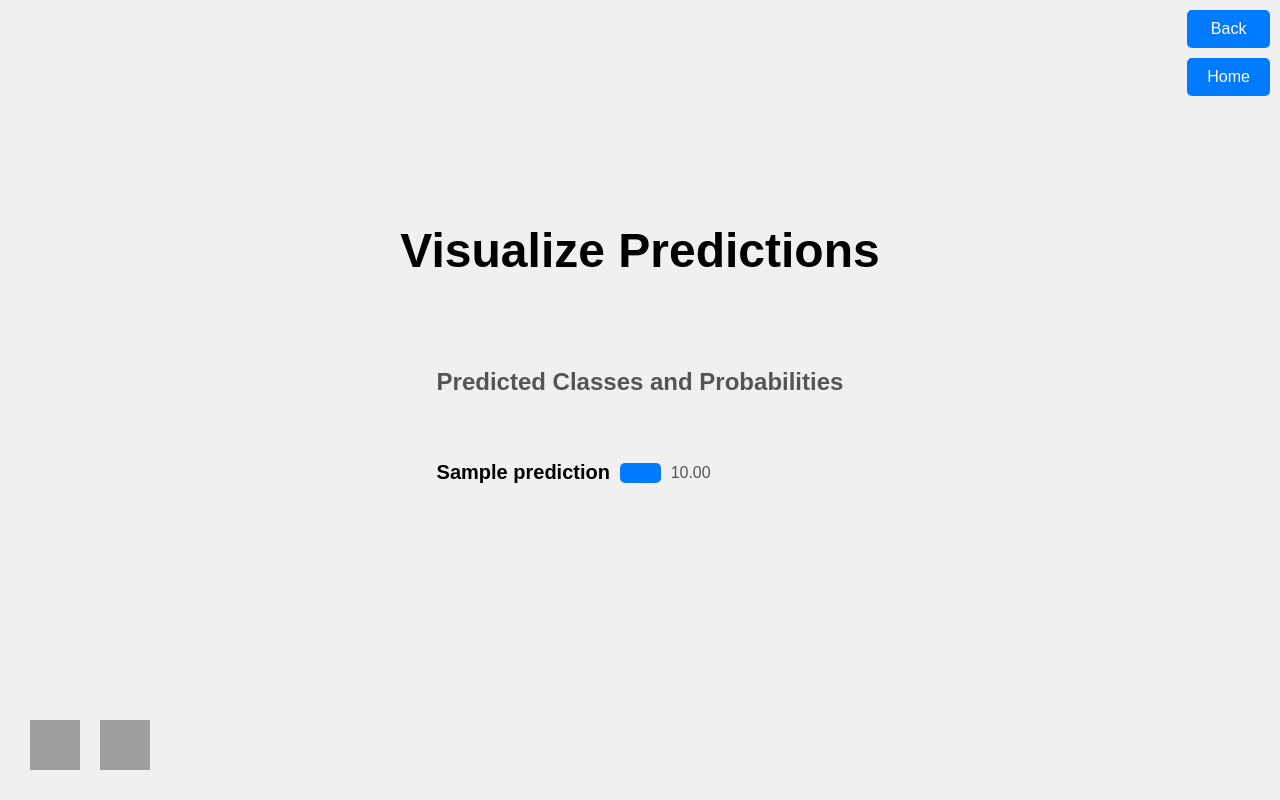
After one commit to daltunay/calivision, a Flask app: template app/templates/visualize_predictions.html in a window 1280 px wide. The commit adds this page. Run offline with Flask 3, Linux system fonts and the light colour scheme; the template is opened without the code that fills it: most values are stand-ins (such as "Sample title", 1, 10 or a date in 2020); grey boxes are pictures that could not be loaded.

Commit message:
add predictions

```diff
--- a/app/app.py
+++ b/app/app.py
@@ -1,6 +1,7 @@
 from flask import Flask
 
 from .pose_estimation import PoseEstimationApp
+from .action_prediction import ActionRecognitionApp
 from .routes import data_routes, index_routes
 
 app = Flask(__name__)
@@ -8,9 +9,11 @@ app = Flask(__name__)
 app.register_blueprint(index_routes)
 app.register_blueprint(data_routes)
 
-app_instance = PoseEstimationApp()
-app.app_instance = app_instance
+pose_estimation_app_instance = PoseEstimationApp()
+app.pose_estimation_app_instance = pose_estimation_app_instance
 
+action_recognition_app_instance = ActionRecognitionApp(model_name="daniel_knn_angles_model.pth")
+app.action_recognition_app_instance = action_recognition_app_instance
 
 if __name__ == "__main__":
     app.run(debug=True)
--- a/app/static/css/styles.css
+++ b/app/static/css/styles.css
@@ -101,6 +101,7 @@ body {
     color: white;
     padding: 10px 20px;
     text-align: center;
+    margin-top: 10px;
     text-decoration: none;
     display: inline-block;
     font-size: 16px;
@@ -271,3 +272,60 @@ code {
 .collapsible-header:hover {
     background-color: #0057b3;
 }
+
+/* Add these styles to your existing CSS */
+
+.columns-container {
+    display: flex;
+    justify-content: space-between;
+    margin-top: 20px;
+    margin-bottom: 50px;
+}
+
+.column {
+    border-right: 3px solid #ccc;
+    padding-right: 5px;
+    /* Add some padding to separate content from the line */
+    box-sizing: border-box;
+    /* Include border in the width calculation */
+}
+
+.column:last-child {
+    border-right: none;
+    /* Remove border on the last column */
+    padding-right: 0;
+    /* Remove padding on the last column */
+}
+
+/* Add these styles to your existing CSS */
+
+.prediction-list {
+    list-style: none;
+    padding: 0;
+    margin: 0;
+}
+
+.prediction-list li {
+    display: flex;
+    align-items: center;
+    margin-bottom: 15px;
+}
+
+.class-name {
+    font-size: 20px;
+    font-weight: bold;
+    margin-right: 10px;
+}
+
+.probability-bar {
+    display: inline-block;
+    background-color: #007bff;
+    height: 20px;
+    border-radius: 5px;
+    margin-right: 10px;
+}
+
+.probability {
+    font-size: 16px;
+    color: #555;
+}
--- /dev/null
+++ b/app/templates/visualize_predictions.html
@@ -0,0 +1,52 @@
+<!DOCTYPE html>
+<html lang="en">
+
+<head>
+    <meta charset="UTF-8">
+    <meta name="viewport" content="width=device-width, initial-scale=1.0">
+    <title>Visualize Predictions</title>
+    <link rel="stylesheet" href="{{ url_for('static', filename='css/styles.css') }}">
+</head>
+
+<body>
+    <div class="main-container">
+        <h1 class="page-title">Visualize Predictions</h1>
+        <div class="content-container">
+            <div class="columns-container">
+                <div class="column">
+                    <div class="section">
+                        <h2 class="section-title">Predicted Classes and Probabilities</h2>
+                        <div class="plot-container">
+                            <ul class="prediction-list">
+                                {% for class_name, probability in predictions.items() %}
+                                <li>
+                                    <span class="class-name">{{ class_name }}</span>
+                                    <span class="probability-bar" style="width: {{ probability * 100 }}%"></span>
+                                    <span class="probability">{{ '%.2f'|format(probability) }}</span>
+                                </li>
+                                {% endfor %}
+                            </ul>
+                        </div>
+                    </div>
+                </div>
+            </div>
+            <div class="back-link-container">
+                <a href="{{ url_for('index_routes.process_data') }}" class="back-link">Back</a>
+                <a href="{{ url_for('index_routes.index') }}" class="back-link">Home</a>
+            </div>
+        </div>
+        <div class="social-links-container">
+            <!-- Social media links here -->
+            <a class="social-link" href="https://github.com/daltunay/calivision/" target="_blank">
+                <img src="https://upload.wikimedia.org/wikipedia/commons/thumb/c/c2/GitHub_Invertocat_Logo.svg/1920px-GitHub_Invertocat_Logo.svg.png"
+                    alt="GitHub">
+            </a>
+            <a class="social-link" href="https://www.linkedin.com/in/daltunay/" target="_blank">
+                <img src="https://upload.wikimedia.org/wikipedia/commons/thumb/8/81/LinkedIn_icon.svg/1200px-LinkedIn_icon.svg.png"
+                    alt="LinkedIn">
+            </a>
+        </div>
+    </div>
+</body>
+
+</html>
--- a/src/models/knn.py
+++ b/src/models/knn.py
@@ -110,7 +110,7 @@ class kNNClassifier(ClassifierModel):
             Union[JointSeries, AngleSeries, FourierSeries],
             List[Union[JointSeries, AngleSeries, FourierSeries]],
         ],
-    ) -> List[Dict[str, float]]:
+    ) -> Union[List[Dict[str, float]], Dict[str, float]]:
         """Predict class probabilities for input data points.
 
         Args:
```
Also changed, not shown: app/action_prediction.py (added, +37 -0 lines), app/routes/data_routes.py (+16 -7 lines), app/routes/index_routes.py (+8 -8 lines), app/templates/process_data.html (+27 -11 lines).
